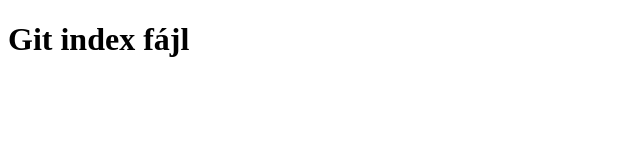
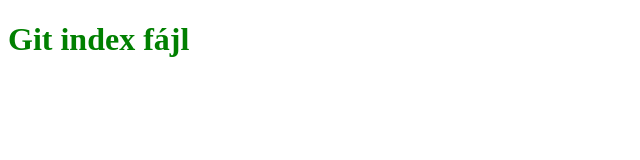
Before and after one commit to timeaFejer/projekt-elso, a plain HTML site: page index.html in a window 1280 px wide. Shown: the whole page, without its empty margins (0-640 px from the left). Drawn offline with Linux system fonts and the light colour scheme.

Commit message:
stílus hozzáadása index.html-hez

```diff
--- /dev/null
+++ b/css/styles.css
@@ -0,0 +1,3 @@
+h1 {
+    color: green;
+}
--- a/index.html
+++ b/index.html
@@ -3,6 +3,7 @@
 <head>
     <meta charset="UTF-8">
     <meta name="viewport" content="width=device-width, initial-scale=1.0">
+    <link rel="stylesheet" href="./css/styles.css">
     <title>Git workshop</title>
 </head>
 <body>
```
